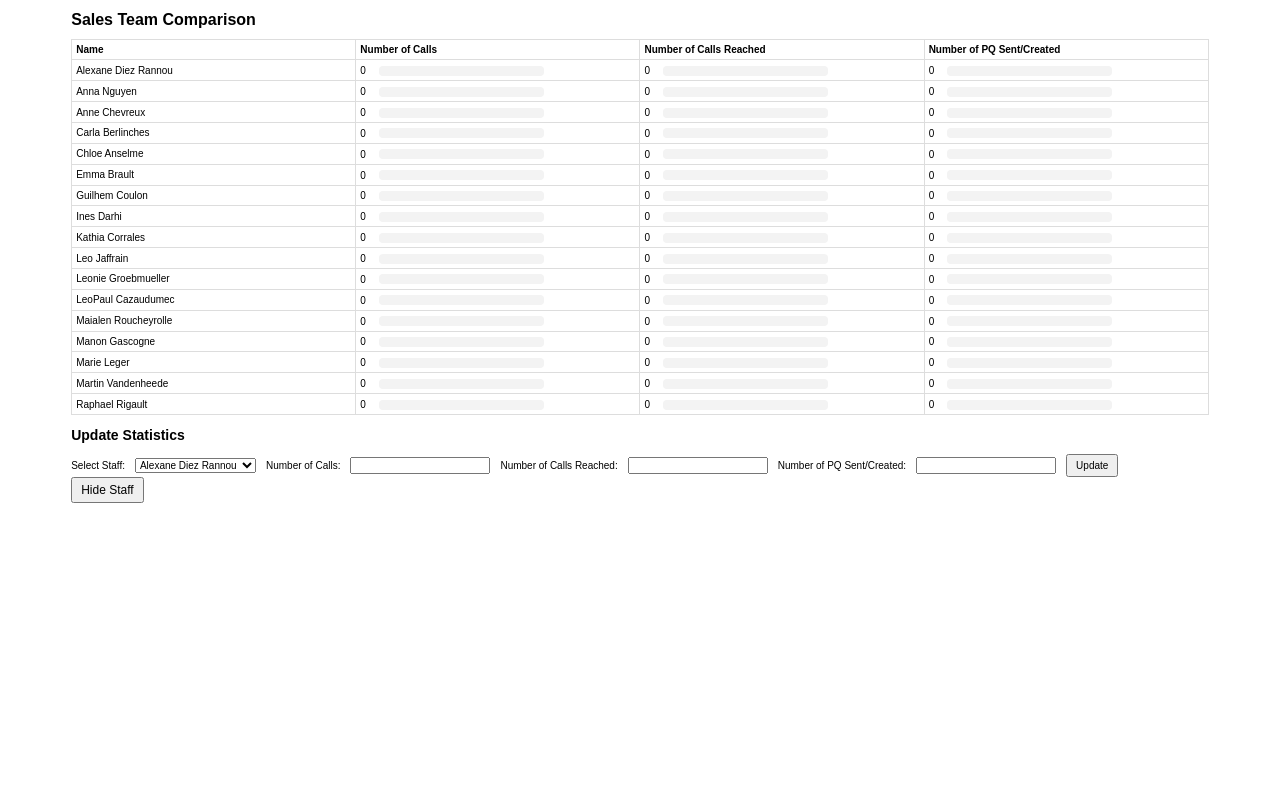
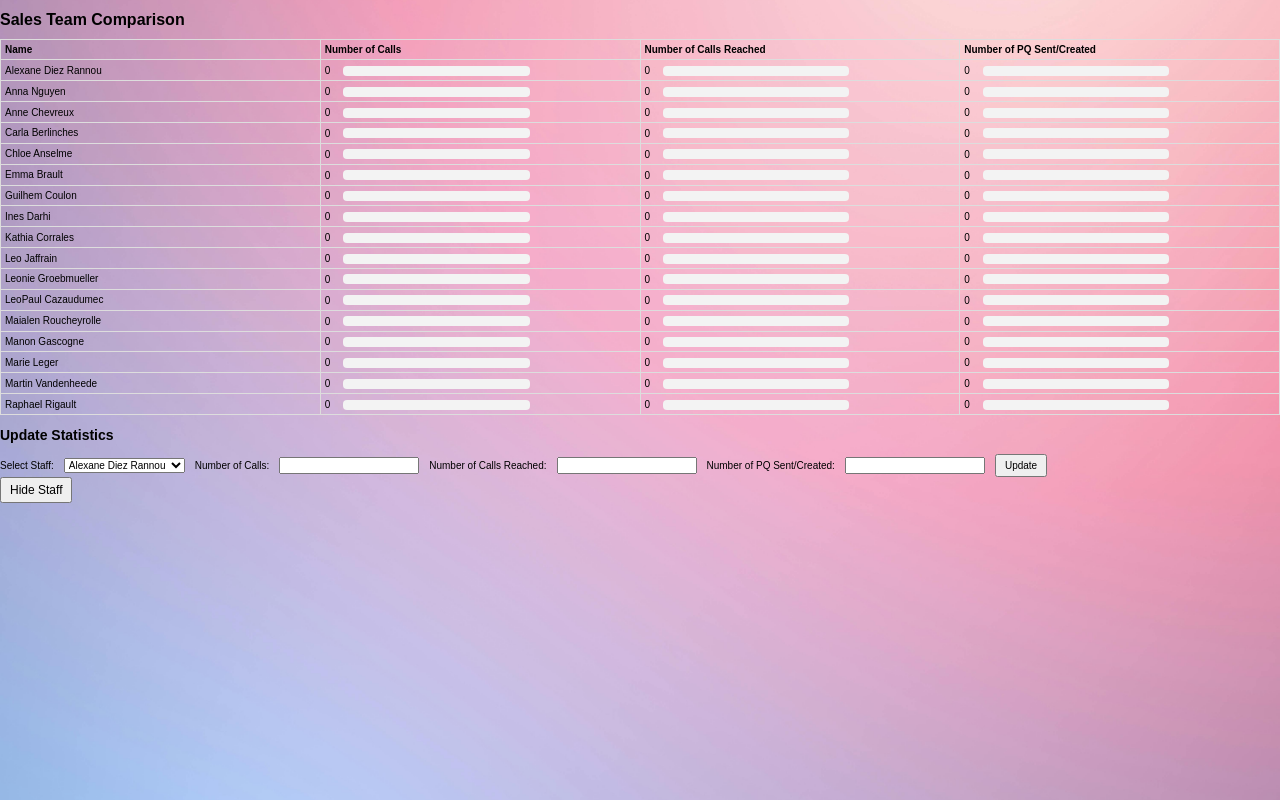
Before and after one commit to remietieventef/STATSSalessenter, a plain HTML site: page index.html in a window 1280 px wide. Drawn offline with Linux system fonts and the light colour scheme.

Commit message:
Update index.html

```diff
--- a/index.html
+++ b/index.html
@@ -5,9 +5,14 @@
     <meta name="viewport" content="width=device-width, initial-scale=1.0">
     <title>Sales Team Comparison</title>
     <style>
-        body {
+   body {
+            margin: 0;
+            padding: 0;
             font-family: Arial, sans-serif;
-            font-size: 12px;
+            background: url('fond.jpg') no-repeat center center fixed;
+            background-size: cover;
+            overflow: hidden;
+        }
         }
         .container {
             width: 90%;
```
